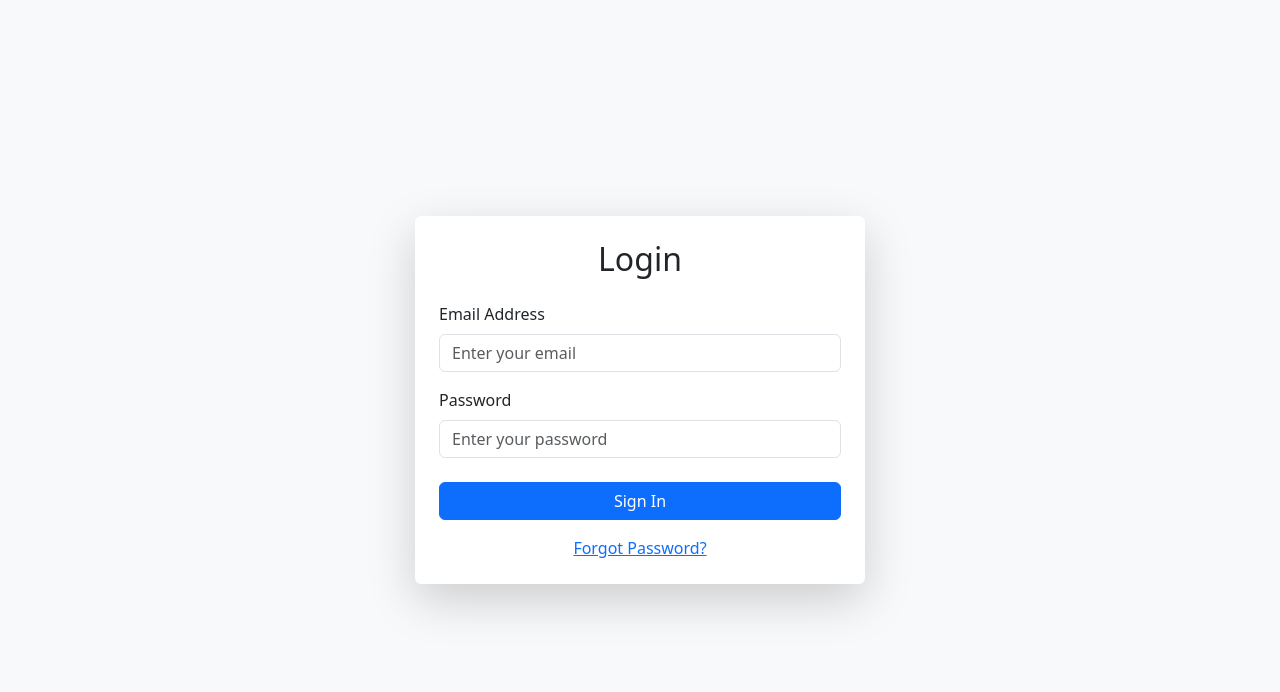
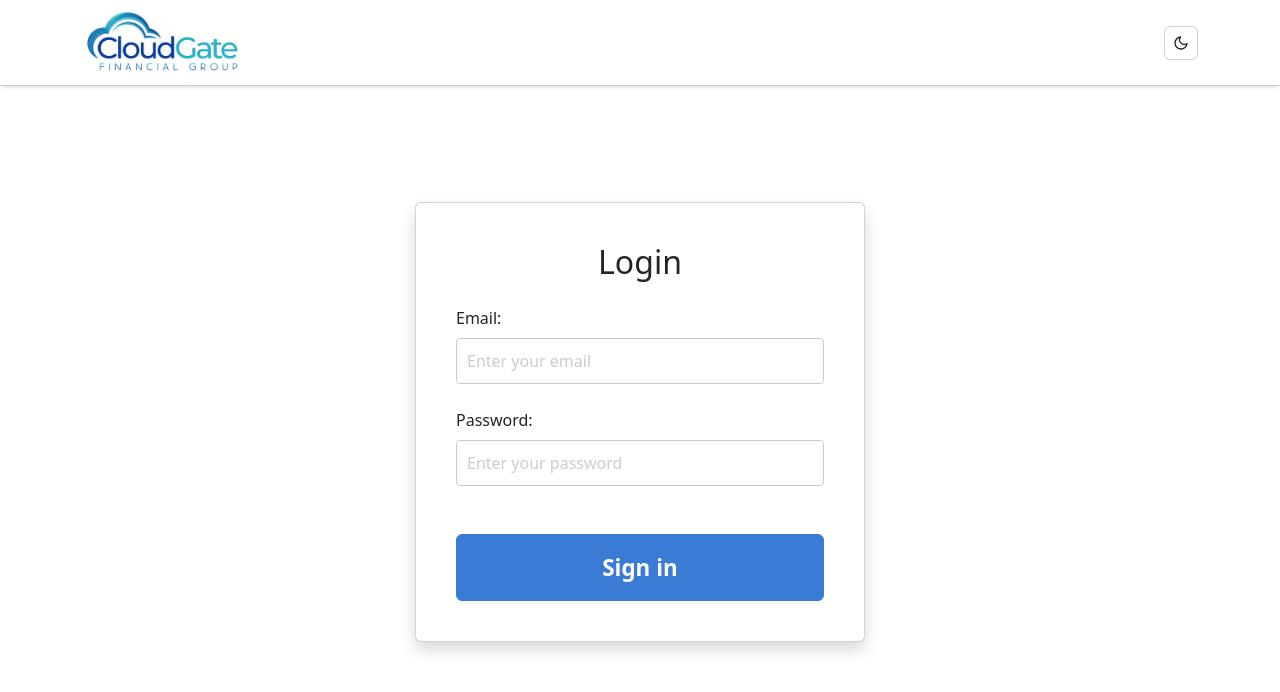
Before and after one commit to asad-amjad/bot-app, a React (Vite) app: page /#/ in a window 1280 px wide. Shown: the top 692 px of the page. Built offline with nearby package versions, Linux system fonts and the light colour scheme.

Commit message:
login page

```diff
--- a/src/App.jsx
+++ b/src/App.jsx
@@ -1,12 +1,14 @@
 import SignIn from "./Sign-In";
 import Dashboard from "./Dashboard";
 import { Route, HashRouter as Router, Routes } from "react-router-dom";
+import TopNavbar from "./components/navbar/TopNavbar";
 import "./App.css";
 
 function App() {
   return (
     <>
       <Router>
+        <TopNavbar />
         <Routes>
           <Route path={"/dashboard"} element={<Dashboard />} />
           <Route path={"/"} element={<SignIn />} />
--- a/src/Dashboard.jsx
+++ b/src/Dashboard.jsx
@@ -37,8 +37,8 @@ const Dashboard = () => {
   };
 
   return (
-    <>
-      <TopNavbar />
+
+
       <Container className={styles.container}>
         <LeftPanel
           handleQuerySubmit={handleQuerySubmit}
@@ -76,7 +76,7 @@ const Dashboard = () => {
           </CardBody>
         </Card>
       </Container>
-    </>
+
   );
 };
 
--- a/src/LeftPanel.jsx
+++ b/src/LeftPanel.jsx
@@ -105,13 +105,11 @@ const LeftPanel = ({ handleQuerySubmit, handleFileUpload, loading }) => {
             />
           </div>
 
-          {/* <Tooltip content="Click to submit your query." place="top"> */}
           <SubmitButton
             onClick={handleQuerySubmit}
             isLoading={loading}
             label="Run"
           />
-          {/* </Tooltip> */}
         </div>
       </CardBody>
     </Card>
--- a/src/Sign-In.jsx
+++ b/src/Sign-In.jsx
@@ -1,54 +1,42 @@
-// import React from 'react';
-
+import { Card, CardBody, Form } from "react-bootstrap";
 import { useNavigate } from "react-router-dom";
+import SubmitButton from "./components/button/Button";
 
 const SignIn = () => {
   const navigate = useNavigate();
 
   return (
-    <div className="container-fluid min-vh-100 d-flex justify-content-center align-items-center bg-light">
-      <div
-        className="bg-white p-4 rounded shadow-lg"
+    <div
+      className="d-flex justify-content-center align-items-center"
+      style={{ height: "84vh" }}
+    >
+      <Card
+        className={` shadow p-4`}
         style={{ maxWidth: "450px", width: "100%" }}
       >
-        <h2 className="text-center mb-4">Login</h2>
-        <form>
-          <div className="mb-3">
-            <label className="form-label" htmlFor="email">
-              Email Address
-            </label>
-            <input
-              className="form-control"
-              type="email"
-              id="email"
-              placeholder="Enter your email"
+        <CardBody>
+          <h2 className="text-center mb-4">Login</h2>
+          <Form>
+            <Form.Group controlId="email" className={"mb-4"}>
+              <Form.Label>Email:</Form.Label>
+              <input type="text" placeholder="Enter your email" />
+            </Form.Group>
+
+            <Form.Group controlId="password" className={"mb-4"}>
+              <Form.Label>Password:</Form.Label>
+              <input type="password" placeholder="Enter your password" />
+            </Form.Group>
+
+            <SubmitButton
+            className="mt-4"
+              onClick={() => navigate("/dashboard")}
+              isLoading={false}
+              label="Sign in"
             />
-          </div>
-          <div className="mb-4">
-            <label className="form-label" htmlFor="password">
-              Password
-            </label>
-            <input
-              className="form-control"
-              type="password"
-              id="password"
-              placeholder="Enter your password"
-            />
-          </div>
-          <button
-            className="btn btn-primary w-100"
-            type="submit"
-            onClick={() => navigate("/dashboard")}
-          >
-            Sign In
-          </button>
-          <div className="text-center mt-3">
-            <a className="text-primary" href="#">
-              Forgot Password?
-            </a>
-          </div>
-        </form>
-      </div>
+
+          </Form>
+        </CardBody>
+      </Card>
     </div>
   );
 };
--- a/src/components/navbar/TopNavbar.jsx
+++ b/src/components/navbar/TopNavbar.jsx
@@ -18,7 +18,7 @@ const TopNavbar = () => {
           />
         </Link>
         <div className="d-flex align-items-center gap-2">
-          <Navbar.Brand href="/dashboard">Logout</Navbar.Brand>
+          {/* <Navbar.Brand href="/dashboard">Logout</Navbar.Brand> */}
           <ThemeMode />
         </div>
       </Container>
--- a/src/index.css
+++ b/src/index.css
@@ -73,3 +73,7 @@ textarea, input, select {
 textarea::placeholder, input::placeholder {
   color: var(--border-color);
 }
+body{
+
+  height: 10vh;
+}
```
